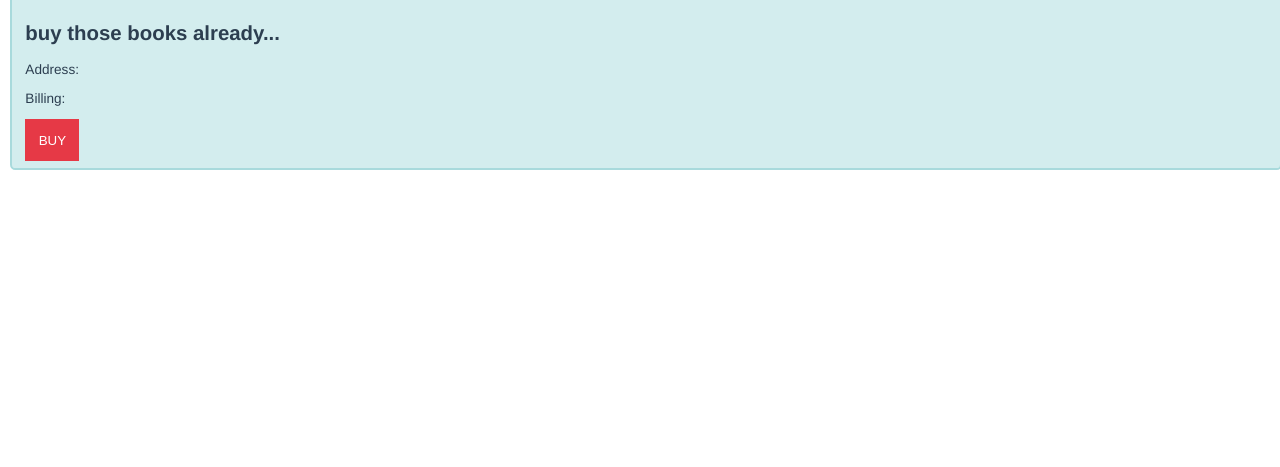
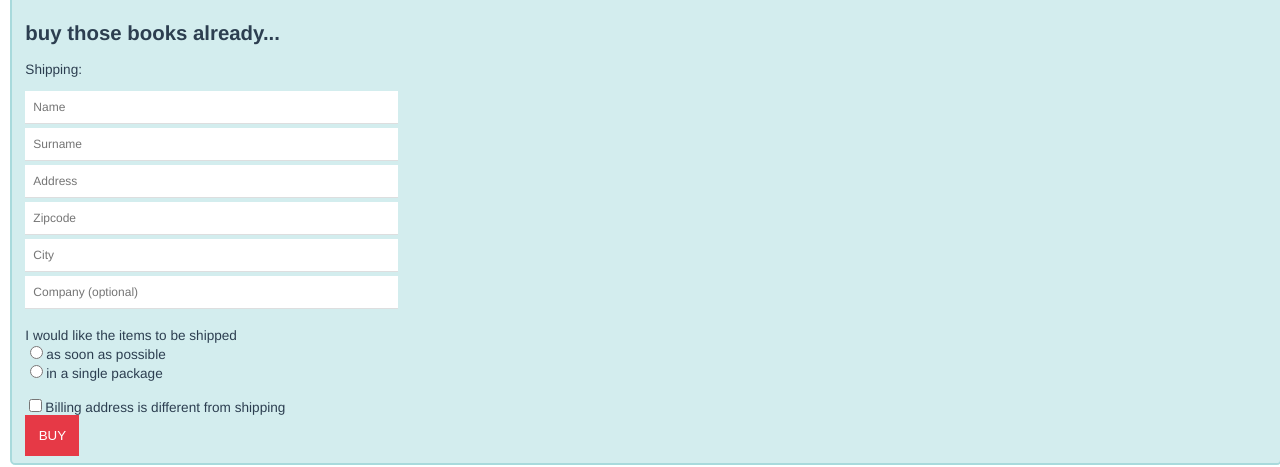
Before and after one commit to checkly/danube-store, a Vue app in the folder vue/: page /checkout in a window 1280 px wide. Shown: the part 195-662 px from the top of the page. Built offline with nearby package versions, Linux system fonts and the light colour scheme; the HTML template or start-up script is replaced by a standard one; what vue-js-modal, vue-resource would draw is missing.

Commit message:
feat: checkout billing/shipping

```diff
--- a/vue/src/components/Checkout.vue
+++ b/vue/src/components/Checkout.vue
@@ -2,16 +2,151 @@
   <div class="checkout">
     <h1>Checkout</h1>
     <h2>buy those books already...</h2>
-    <p>Address:</p>
-    <p>Billing:</p>
+    <p>Shipping:</p>
+    <form autocomplete="false">
+      <div class="autocomplete-fix">
+        <input disabled type="password" />
+      </div>
+      <input
+        id="s-name"
+        class="textfield-modal"
+        v-model="shippingName"
+        type="text"
+        placeholder="Name"
+      />
+      <input
+        id="s-surname"
+        class="textfield-modal"
+        v-model="shippingSurname"
+        type="text"
+        placeholder="Surname"
+      />
+      <input
+        id="s-address"
+        class="textfield-modal"
+        v-model="shippingAddress"
+        type="text"
+        placeholder="Address"
+      />
+      <input
+        id="s-zipcode"
+        type="text"
+        v-model="shippingZipcode"
+        placeholder="Zipcode"
+        class="textfield-modal"
+      />
+      <input
+        id="s-city"
+        type="text"
+        v-model="shippingCity"
+        placeholder="City"
+        class="textfield-modal"
+      />
+      <input
+        id="s-company"
+        type="text"
+        v-model="shippingCompany"
+        placeholder="Company (optional)"
+        class="textfield-modal"
+      />
+      <br />
+      <label id="account-usage">I would like the items to be shipped</label
+      ><br />
+      <input type="radio" id="asap" name="user-type" value="asap" />
+      <label for="asap">as soon as possible</label><br />
+      <input type="radio" id="single" name="user-type" value="single" />
+      <label for="single">in a single package</label><br />
+      <br />
+      <input type="checkbox" id="billing-different" v-model="separateBilling" name="billing-different">
+      <label for="billing-different">Billing address is different from shipping</label><br>
+    </form>
+    <div id="billing-block" v-if="separateBilling">
+      <p>Billing:</p>
+      <form autocomplete="false">
+        <div class="autocomplete-fix">
+          <input disabled type="password" />
+        </div>
+        <input
+          id="b-name"
+          class="textfield-modal"
+          v-model="billingName"
+          type="text"
+          placeholder="Name"
+        />
+        <input
+          id="b-surname"
+          class="textfield-modal"
+          v-model="billingSurname"
+          type="text"
+          placeholder="Surname"
+        />
+        <input
+          id="b-address"
+          class="textfield-modal"
+          v-model="billingAddress"
+          type="text"
+          placeholder="Address"
+        />
+        <input
+          id="b-zipcode"
+          type="text"
+          v-model="billingZipcode"
+          placeholder="Zipcode"
+          class="textfield-modal"
+        />
+        <input
+          id="b-city"
+          type="text"
+          v-model="billingCity"
+          placeholder="City"
+          class="textfield-modal"
+        />
+        <input
+          id="b-company"
+          type="text"
+          v-model="billingCompany"
+          placeholder="Company (optional)"
+          class="textfield-modal"
+        />
+        <br />
+      </form>
+    </div>
+    <p id="error-message" v-if="errorMessage">{{ errorMessage }}</p>
     <button class="call-to-action" @click="navigateToRecap()">Buy</button>
   </div>
 </template>
 <script>
 export default {
+  data() {
+    return {
+      shippingName: '',
+      shippingSurname: '',
+      shippingAddress: '',
+      shippingZipcode: '',
+      shippingCity: '',
+      shippingCompany: '',
+      billingName: '',
+      billingSurname: '',
+      billingAddress: '',
+      billingZipcode: '',
+      billingCity: '',
+      billingCompany: '',
+      errorMessage: '',
+      separateBilling: false
+    };
+  },
   methods: {
     navigateToRecap: function() {
-      this.$router.push({ path: `/recap` }).catch(err => {});
+      if (!this.shippingName ||
+      !this.shippingSurname ||
+      !this.shippingAddress ||
+      !this.shippingZipcode ||
+      !this.shippingCity ||
+      !this.shippingCompany) {
+        this.errorMessage = "Please fill in all fields."
+      } else {
+        this.$router.push({ path: `/recap` }).catch(err => {});
+      }
     }
   }
 };
@@ -27,4 +162,45 @@ export default {
   padding: 5pt 10pt;
   margin-top: 10pt;
 }
+.partition {
+  width: 100%;
+  height: 100%;
+}
+.partition-form {
+  padding: 0 20px;
+  box-sizing: border-box;
+  font-family: "Avenir", Helvetica, Arial, sans-serif;
+}
+.partition-title {
+  box-sizing: border-box;
+  padding: 30px;
+  width: 100%;
+  text-align: center;
+  letter-spacing: 1px;
+  font-size: 20px;
+  font-weight: 300;
+}
+.textfield-modal {
+  display: block;
+  box-sizing: border-box;
+  margin-bottom: 4px;
+  width: 30%;
+  font-size: 12px;
+  line-height: 2;
+  border: 0;
+  border-bottom: 1px solid #dddedf;
+  padding: 4px 8px;
+  font-family: inherit;
+  transition: 0.5s all;
+}
+.autocomplete-fix {
+  position: absolute;
+  visibility: hidden;
+  overflow: hidden;
+  opacity: 0;
+  width: 0;
+  height: 0;
+  left: 0;
+  top: 0;
+}
 </style>
--- a/vue/src/components/Recap.vue
+++ b/vue/src/components/Recap.vue
@@ -8,6 +8,7 @@
                 </li>
             </ul>
         </p>
+        <button @click="navigateToHome()">Shop more</button>
     </div>
 </template>
 <script>
@@ -23,10 +24,10 @@ export default {
         this.$router.push({ path: "/" });
       });
     },
-    emptyCart: function() {
-      const myStorage = window.localStorage
-      localStorage.removeItem('cartContent')
-      this.cartItems = []
+    navigateToHome: function() {
+      this.$router.push({ path: `/` }).catch(err => {
+        this.$router.push({ path: "/" });
+      });
     }
   },
   mounted() {
```
Also changed, not shown: 10 other files (tests, documents, lock files or other folders).
